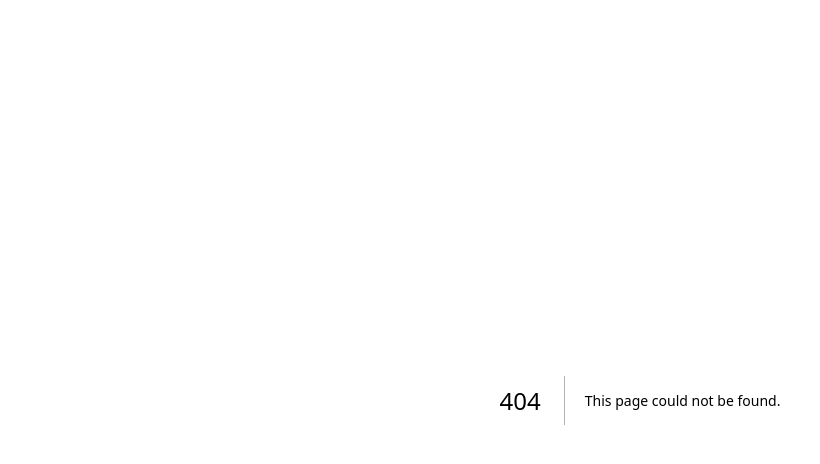
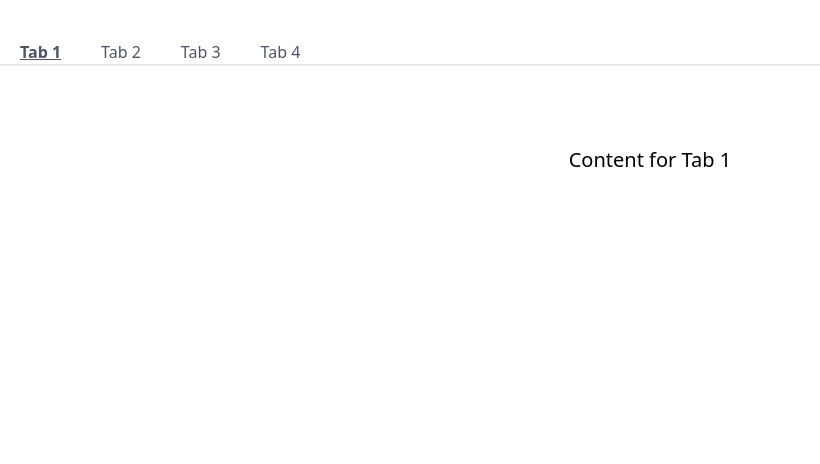
Before and after one commit to ragg09/sph-lms-test-deploy, a Next.js app in the folder client/: page /demo/layouts/tabs in a window 1280 px wide. Before the commit this address had no page. Shown: the top 464 px of the page, without its empty margins (0-820 px from the left). Built offline with nearby package versions, Linux system fonts and the light colour scheme.

Commit message:
[Reusable Components] Tabs (#19)
* [REUSABLE COMPONENTS] Tabs

* Changed the font color

---------

Co-authored-by: Pif <epifanio.villaro@usjr.edu.ph>

```diff
--- /dev/null
+++ b/client/src/pages/demo/layouts/tabs.tsx
@@ -0,0 +1,7 @@
+import Tabs from '@/src/shared/layouts/tabs';
+
+const DemoTabs: React.FC = () => {
+  return <Tabs> </Tabs>;
+};
+
+export default DemoTabs;
--- /dev/null
+++ b/client/src/shared/layouts/tabs.tsx
@@ -0,0 +1,59 @@
+import React, { useState } from 'react';
+
+interface Props {
+  children: React.ReactNode;
+}
+
+const Tabs: React.FC<Props> = ({ children }: Props) => {
+  const tabList = [
+    {
+      id: 1,
+      tabName: 'Tab 1'
+    },
+    {
+      id: 2,
+      tabName: 'Tab 2'
+    },
+    {
+      id: 3,
+      tabName: 'Tab 3'
+    },
+    {
+      id: 4,
+      tabName: 'Tab 4'
+    }
+  ];
+  const [activeTab, setActiveTab] = useState(1);
+
+  const activateTab = (items: number): void => {
+    setActiveTab(items);
+  };
+  return (
+    <div className="h-screen w-screen">
+      <div className="flex flex-col">
+        <div className="flex flex-row space-x-10 pb-6 pt-10 pl-5 h-10 w-screen font font-small text-base border-b-2 text-gray-600">
+          {tabList.map((items, index) => (
+            <div
+            key={items.id}
+              className={`${
+                activeTab !== items.id ? '' : 'md:underline font-bold'
+              } ' cursor-pointer hover:underline underline-offset-1'`}
+              onClick={() => {
+                activateTab(items.id);
+              }}
+            >
+              {items.tabName}
+            </div>
+          ))}
+        </div>
+        <div className="justify-center flex flex-row">
+          <div className="pl-5 pt-20 h-auto w-auto font font-medium text-xl justify justify-center">
+            Content for Tab {activeTab}
+          </div>
+        </div>
+      </div>
+    </div>
+  );
+};
+
+export default Tabs;
```
